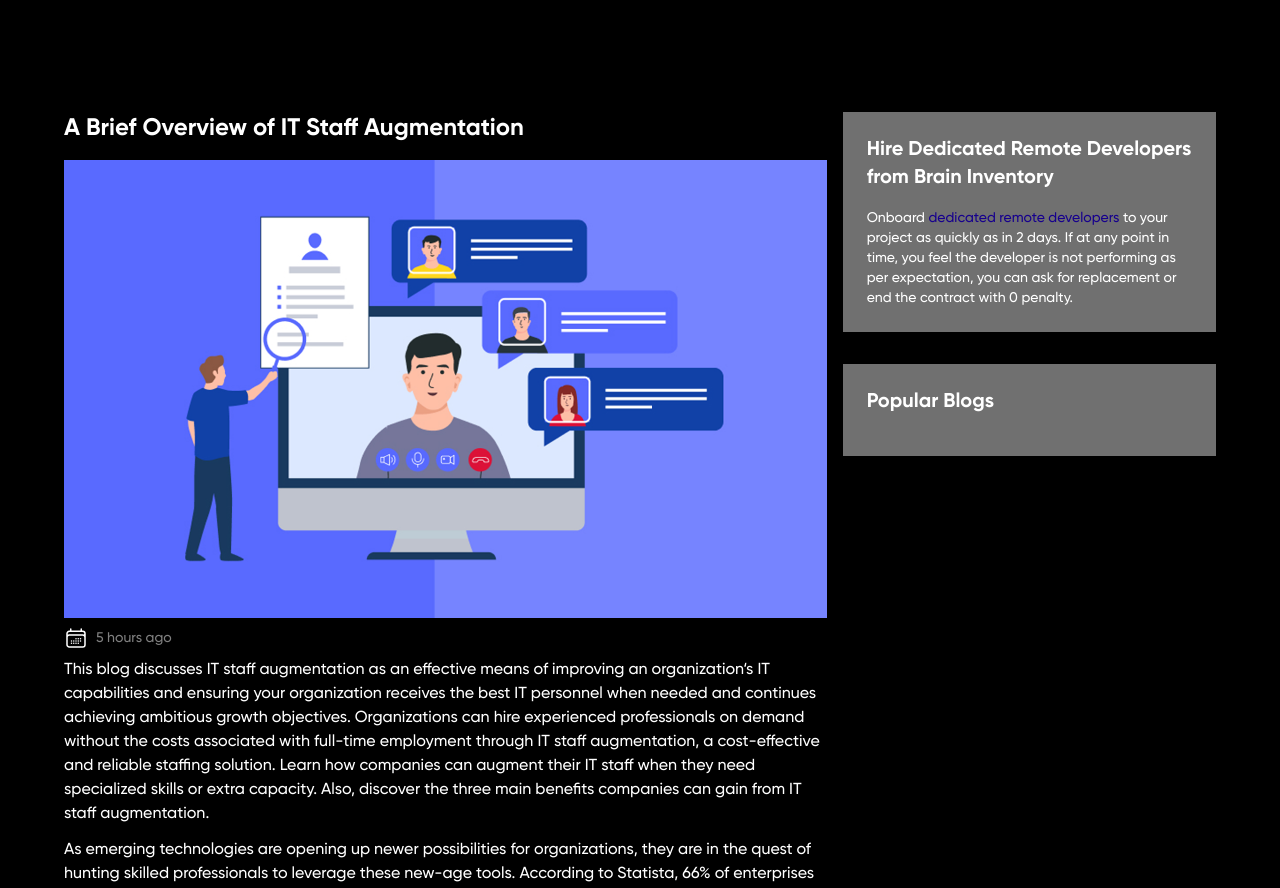
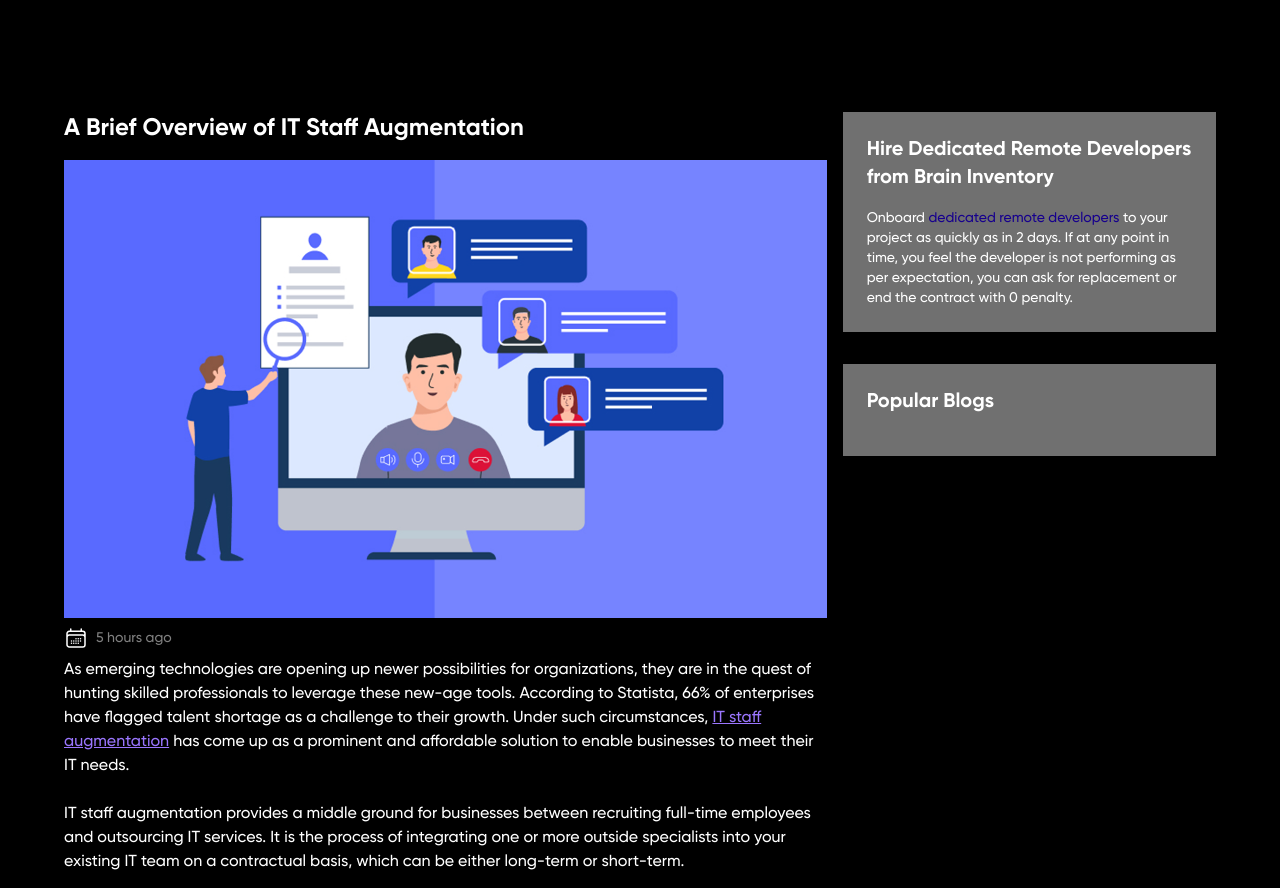
Before and after one commit to darshanboyat/bi, a Next.js app: page /blog/blog-detail-2 in a window 1280 px wide. Shown: the top 888 px of the page. Built offline with nearby package versions, Linux system fonts and the light colour scheme; a web font is replaced by a local one.

Commit message:
Update blog-detail-2.js

```diff
--- a/pages/blog/blog-detail-2.js
+++ b/pages/blog/blog-detail-2.js
@@ -62,7 +62,6 @@ export default function BlogDetail2({ post }) {
 
                                     </span>
 
-                                    <p className='mb-3'>This blog discusses IT staff augmentation as an effective means of improving an organization&lsquo;s IT capabilities and ensuring your organization receives the best IT personnel when needed and continues achieving ambitious growth objectives. Organizations can hire experienced professionals on demand without the costs associated with full-time employment through IT staff augmentation, a cost-effective and reliable staffing solution. Learn how companies can augment their IT staff when they need specialized skills or extra capacity. Also, discover the three main benefits companies can gain from IT staff augmentation. </p>
 
                                     <p>
                                         As emerging technologies are opening up newer possibilities for
```
